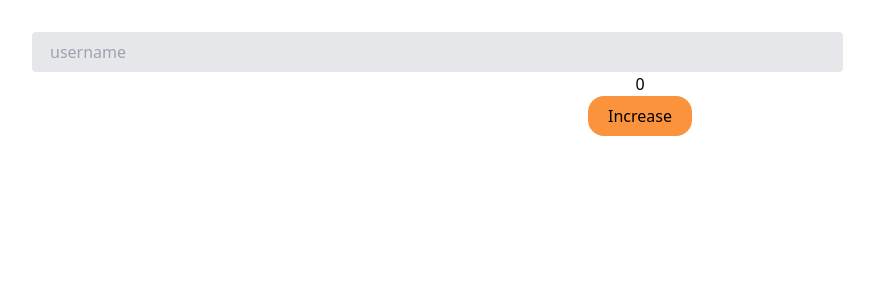
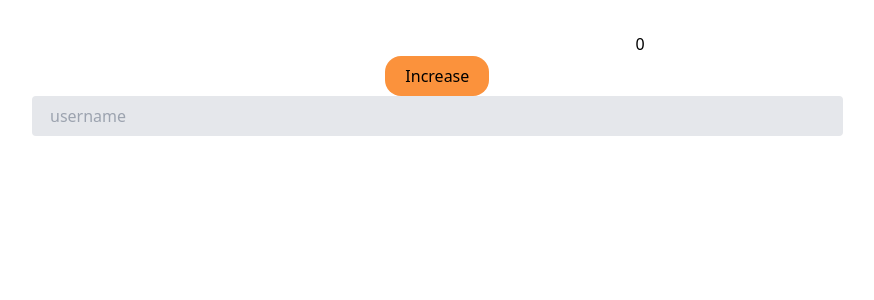
Before and after one commit to dragon3636/book-web, a React (Vite) app: page / in a window 1280 px wide. Shown: the top 300 px of the page, without its empty margins (0-874 px from the left). Built offline with nearby package versions, Linux system fonts and the light colour scheme.

Commit message:
use hook useCallback

```diff
--- a/src/App.jsx
+++ b/src/App.jsx
@@ -1,4 +1,4 @@
-import { useState } from "react";
+import { useCallback, useState } from "react";
 import "./App.css";
 // import List from './components/f8/List';
 // import Content from './components/f8/Content';
@@ -15,21 +15,14 @@ import Login from "./components/f8/Login";
 
 function App() {
   const [count, setCount] = useState(0);
-  const increase = () => {
+  const handleIncrease = useCallback(() => {
     setCount((prev) => prev + 1);
-  };
+  }, []);
   console.log("re-render app");
   return (
     <div className="w-full h-96">
-      <Login></Login>
       <h1>{count}</h1>
-      <button
-        type="button"
-        onClick={increase}
-        className="bg-orange-400 px-5 py-2 rounded-2xl"
-      >
-        Increase
-      </button>
+      <Login onIncrease={handleIncrease}></Login>
     </div>
   );
 }
--- a/src/components/f8/Login.jsx
+++ b/src/components/f8/Login.jsx
@@ -1,9 +1,16 @@
 import { memo } from "react";
 
-const Login = () => {
+const Login = ({ onIncrease }) => {
   console.log("Re-render login");
   return (
     <div className="md:w-2/3">
+      <button
+        type="button"
+        onClick={onIncrease}
+        className="bg-orange-400 px-5 py-2 rounded-2xl"
+      >
+        Increase
+      </button>
       <input
         className="bg-gray-200 appearance-none border-2 border-gray-200 rounded w-full py-2 px-4 text-gray-700 leading-tight focus:outline-none focus:bg-white focus:border-purple-500"
         id="inline-full-name"
```
